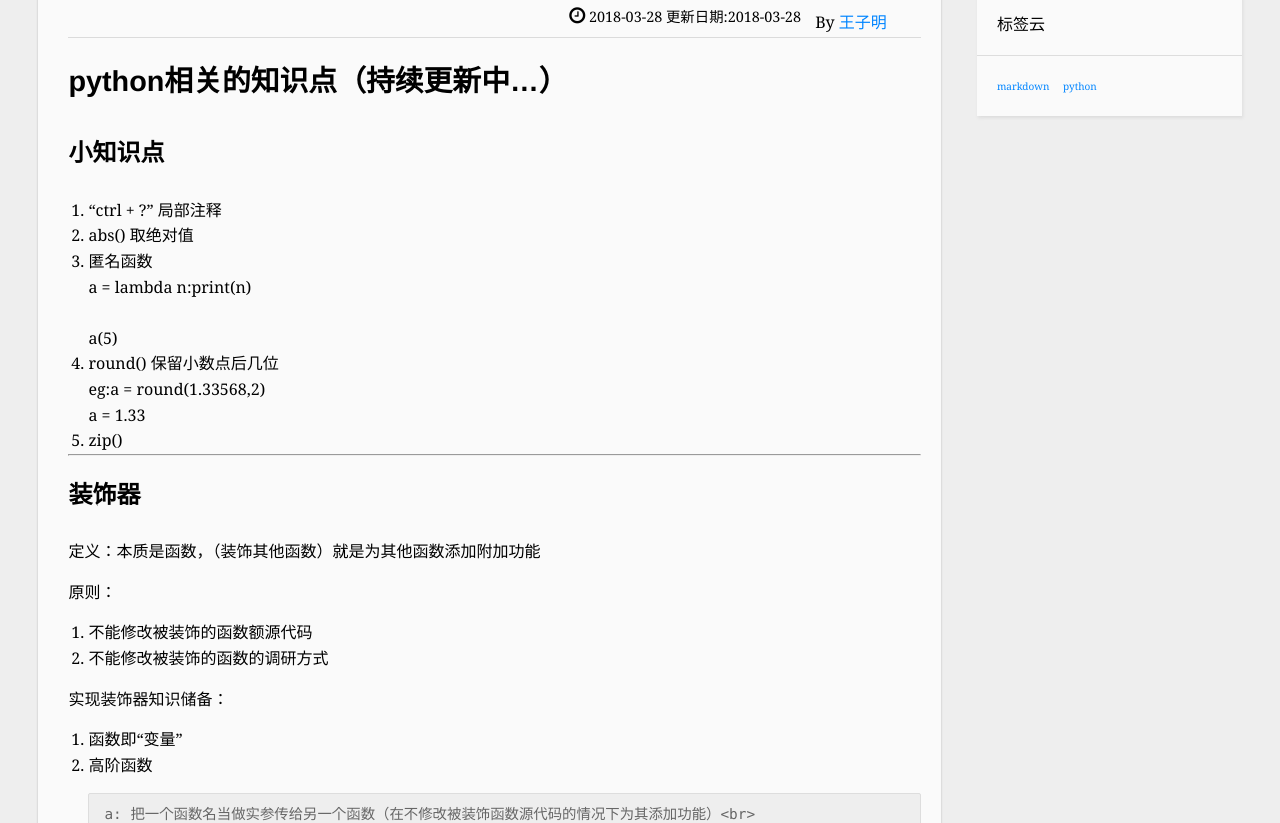
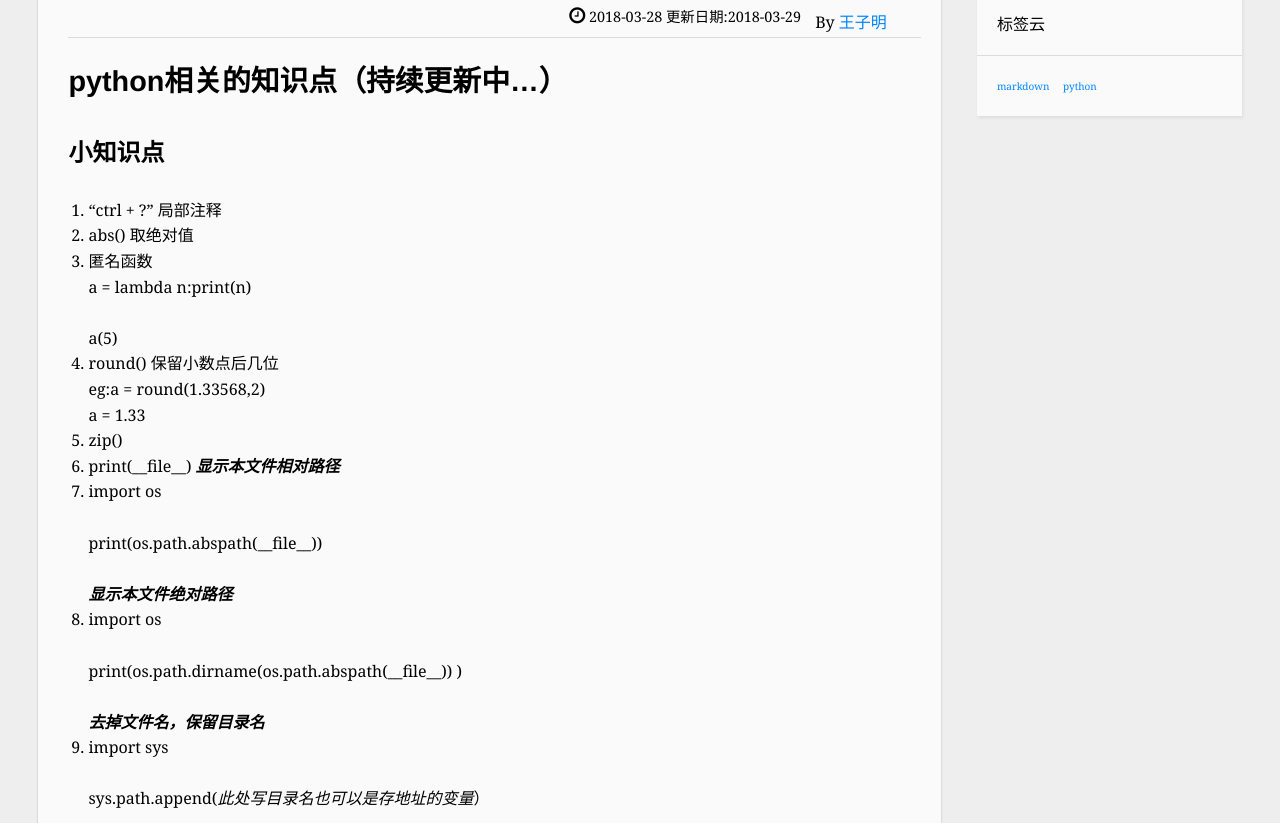
Before and after one commit to wzm2123/wzm2123.github.io, a plain HTML site: page 2018/03/28/python一些相关的知识点/index.html in a window 1280 px wide. Shown: the part 309-1132 px from the top of the page. Drawn offline with nearby package versions, Linux system fonts and the light colour scheme; some packages are replaced by stand-ins of ours; no server answers; a script that the page names is missing; a web font is replaced by a local one.

Commit message:
Site updated: 2018-03-29 09:13:21

```diff
--- a/2018/03/28/python一些相关的知识点/index.html
+++ b/2018/03/28/python一些相关的知识点/index.html
@@ -24,10 +24,7 @@ abs()  取绝对值
 匿名函数 a = lambda n:print(n)a(5)
 round() 保留小数点后几位eg:a = round(1.33568,2) a = 1.33
 zip()
-
-
-
-装饰器定义">
+print(__">
 
 
   <meta name="viewport" content="width=device-width, initial-scale=1, maximum-scale=1">
@@ -96,7 +93,7 @@ zip()
     </p>
   <p class="article-time">
     <time datetime="2018-03-28T03:56:07.000Z" itemprop="datePublished">2018-03-28</time>
-    更新日期:<time datetime="2018-03-28T14:49:15.744Z" itemprop="dateModified">2018-03-28</time>
+    更新日期:<time datetime="2018-03-29T01:11:41.954Z" itemprop="dateModified">2018-03-29</time>
 
   </p>
 </header>
@@ -108,9 +105,13 @@ zip()
 <li>匿名函数 <br>a = lambda n:print(n)<br><br>a(5)  </li>
 <li>round() 保留小数点后几位<br>eg:a = round(1.33568,2) <br>a = 1.33</li>
 <li>zip() </li>
+<li>print(__file__)  <strong><em>显示本文件相对路径</em></strong></li>
+<li>import os <br><br>print(os.path.abspath(__file__)) <br><br><strong><em>显示本文件绝对路径</em></strong></li>
+<li>import os <br><br>print(os.path.dirname(os.path.abspath(__file__)) )<br><br><strong><em>去掉文件名，保留目录名</em></strong></li>
+<li>import sys<br><br>sys.path.append(<em>此处写目录名也可以是存地址的变量</em>）<br><br><strong><em>可以引用不同目录下的文件</em></strong><hr>
+
+</li>
 </ol>
-<hr>
-
 <h2 id="装饰器"><a href="#装饰器" class="headerlink" title="装饰器"></a>装饰器</h2><p>定义：本质是函数，（装饰其他函数）就是为其他函数添加附加功能</p>
 <p>原则：</p>
 <ol>
```
